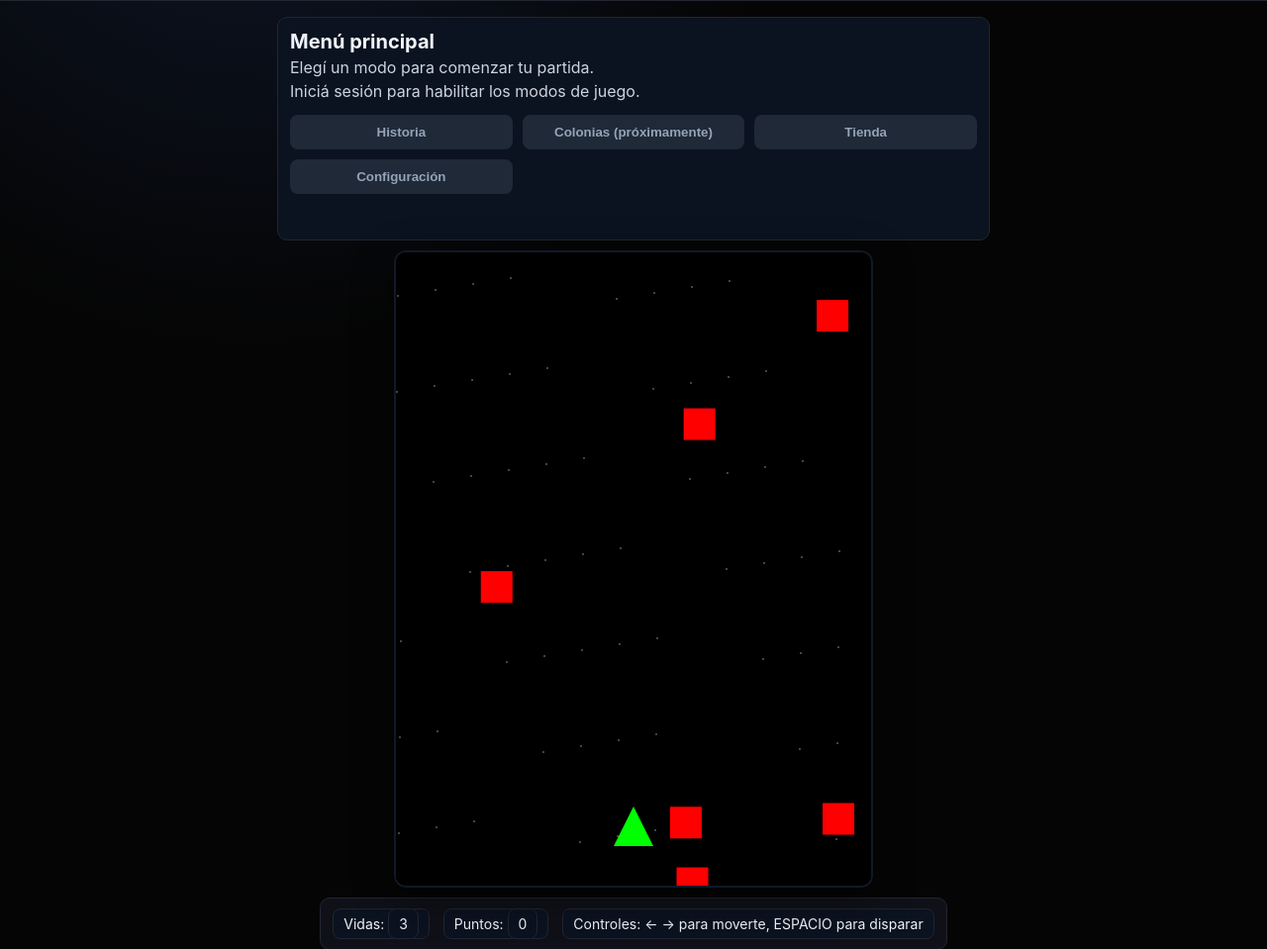
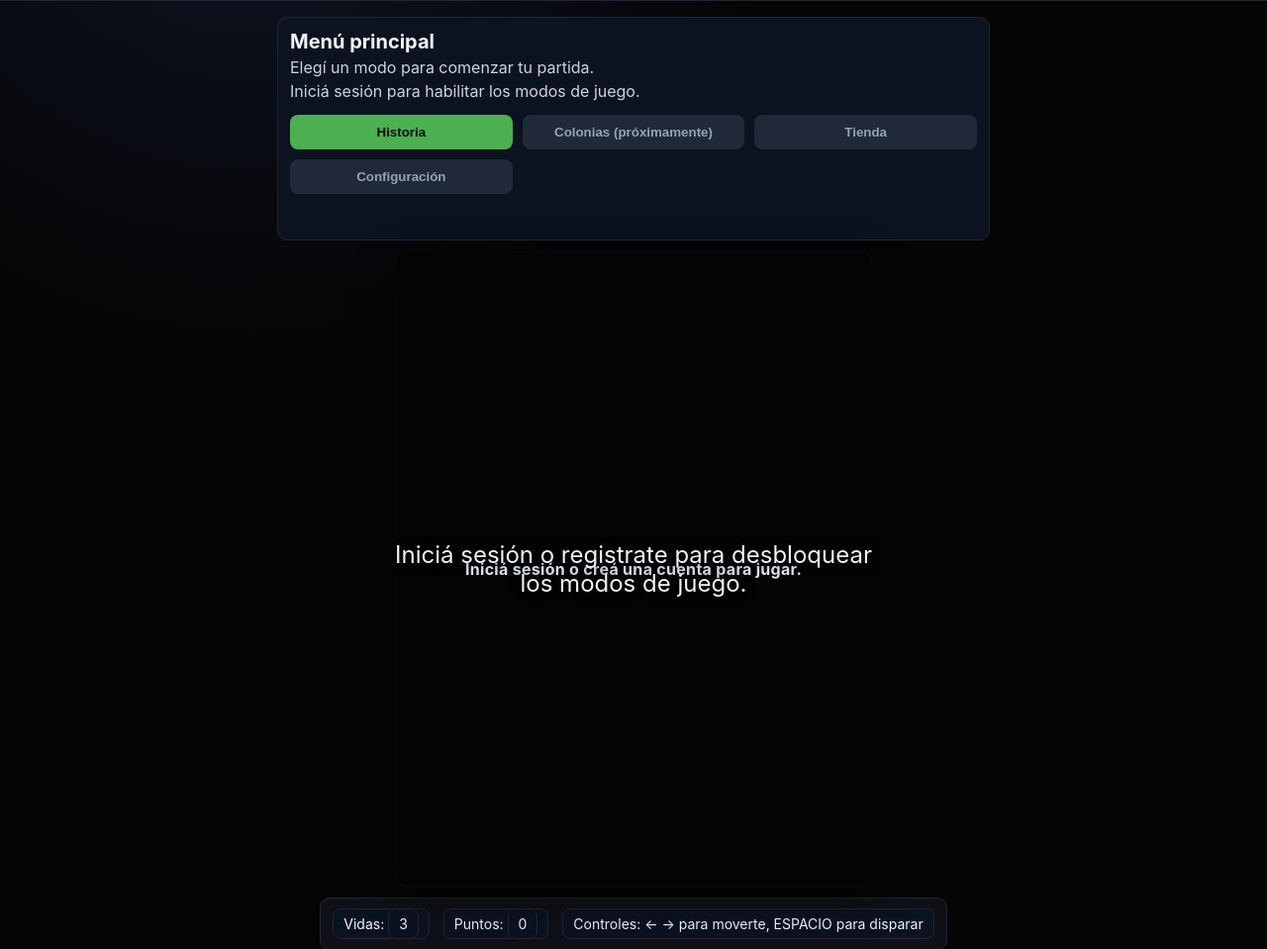
Before and after one commit to L183R/Alien-PewPew, a Flask app: page / in a window 1280 px wide. Shown: the part 496-1455 px from the top of the page at 99% size. Run offline with Flask 3, Linux system fonts and the light colour scheme.

Commit message:
Habilitar inicio de modo historia desde el menú

```diff
--- a/static/script.js
+++ b/static/script.js
@@ -293,24 +293,29 @@
 }
 
 function handleModeSelection(mode) {
-  if (!loggedIn) {
-    modeInfo.textContent = 'Necesitás iniciar sesión para comenzar a jugar.';
-    return;
-  }
-
   switch (mode) {
     case 'historia':
-      modeInfo.textContent = 'Modo Historia: enfrentate a oleadas cada vez más difíciles.';
+      modeInfo.textContent = loggedIn
+        ? 'Modo Historia: enfrentate a oleadas cada vez más difíciles.'
+        : 'Modo Historia (demo): iniciá sesión para guardar tu progreso.';
       hideMenu();
-      startGame();
+      startGame(!loggedIn);
       break;
     case 'colonias':
       modeInfo.textContent = 'Colonias estará disponible pronto. ¡Mantente atento!';
       break;
     case 'tienda':
+      if (!loggedIn) {
+        modeInfo.textContent = 'Necesitás iniciar sesión para ingresar a la Tienda.';
+        return;
+      }
       modeInfo.textContent = 'La Tienda abrirá en una próxima actualización.';
       break;
     case 'configuracion':
+      if (!loggedIn) {
+        modeInfo.textContent = 'Iniciá sesión para acceder a Configuración.';
+        return;
+      }
       modeInfo.textContent = 'Configuración: ajustes próximamente.';
       break;
     default:
@@ -327,4 +332,3 @@
 });
 
 showMenu();
-startGame(true);
--- a/templates/index.html
+++ b/templates/index.html
@@ -63,7 +63,7 @@
         {% endif %}
       </div>
       <div class="menu__grid">
-        <button type="button" data-mode="historia" {% if not username %}disabled{% endif %}>Historia</button>
+        <button type="button" data-mode="historia">Historia</button>
         <button type="button" data-mode="colonias" disabled>Colonias (próximamente)</button>
         <button type="button" data-mode="tienda" {% if not username %}disabled{% endif %}>Tienda</button>
         <button type="button" data-mode="configuracion" {% if not username %}disabled{% endif %}>Configuración</button>
```
